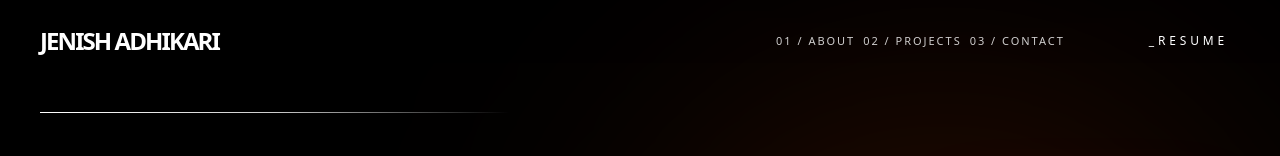
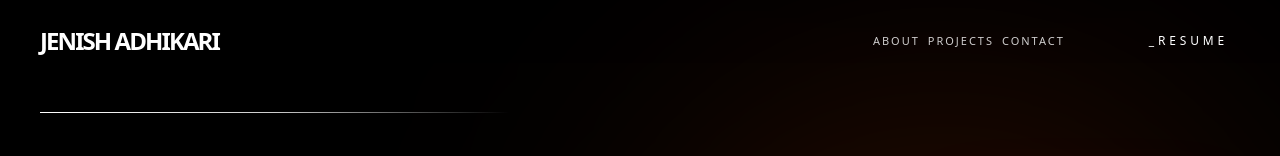
Before and after one commit to jenish-ad/Portfolio-Website, a Next.js app: page / in a window 1280 px wide. Shown: the top 156 px of the page. Built offline with nearby package versions, Linux system fonts and the light colour scheme.

Commit message:
Navbar updatd

```diff
--- a/components/Navbar.jsx
+++ b/components/Navbar.jsx
@@ -44,7 +44,6 @@ export default function Navbar() {
               onClick={(e) => scrollToSection(e, "about")}
               className="transition-colors hover:text-[#ff4d00]"
             >
-              <span className="hidden lg:inline">01 / </span>
               About
             </a>
 
@@ -53,7 +52,6 @@ export default function Navbar() {
               onClick={(e) => scrollToSection(e, "projects")}
               className="transition-colors hover:text-[#ff4d00]"
             >
-              <span className="hidden lg:inline">02 / </span>
               Projects
             </a>
 
@@ -62,7 +60,6 @@ export default function Navbar() {
               onClick={(e) => scrollToSection(e, "contact")}
               className="transition-colors hover:text-[#ff4d00]"
             >
-              <span className="hidden lg:inline">03 / </span>
               Contact
             </a>
           </div>
```
